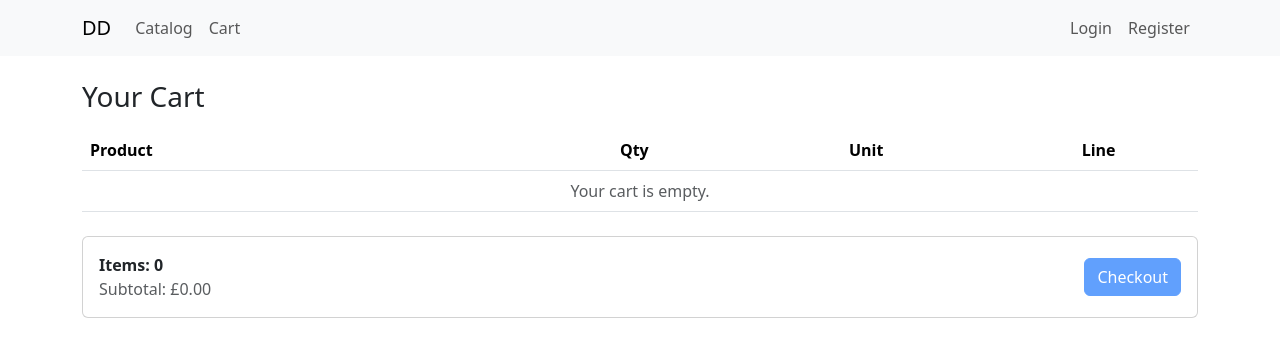
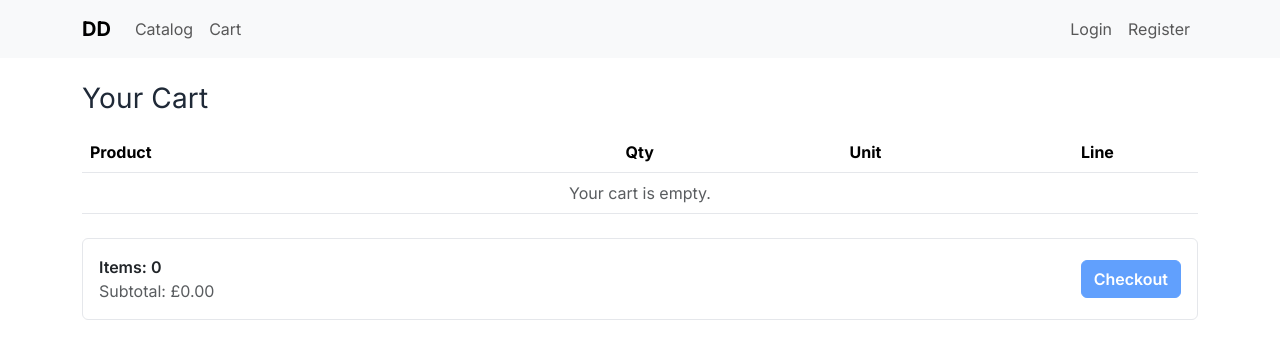
Before and after one commit to Chia-Codes/digital-downloads, a Django app: page /cart/ in a window 1280 px wide. Shown: the top 359 px of the page. Run offline with Django 5.2, Linux system fonts and the light colour scheme.

Commit message:
Add style.css and customise

```diff
--- /dev/null
+++ b/django-digital-downloads/static/css/style.css
@@ -0,0 +1,55 @@
+:root{
+  --dd-text: #1f2937;          /* neutral-800 */
+  --dd-muted: #6b7280;         /* neutral-500 */
+  --dd-brand: #0d6efd;         /* Bootstrap primary */
+  --dd-border: #e5e7eb;        /* neutral-200 */
+}
+
+/* Base font */
+html, body {
+  font-family: "Inter", system-ui, -apple-system, Segoe UI, Roboto, Arial, sans-serif;
+  color: var(--dd-text);
+}
+
+/* Headings */
+h1, h2, h3, h4, h5, h6 {
+  font-weight: 700;
+  letter-spacing: .15px;
+  line-height: 1.2;
+  margin-bottom: .5rem;
+}
+
+/* Body text & small print */
+p, li { line-height: 1.65; }
+.small, small { color: var(--dd-muted); }
+
+/* Links: hover*/
+a {
+  text-decoration: none;
+}
+a:hover, a:focus {
+  text-decoration: underline;
+  text-underline-offset: 2px;
+}
+
+/* Buttons */
+.btn { font-weight: 600; }
+
+/* Cards & tables */
+.card, .table, .list-group-item {
+  border-color: var(--dd-border) !important;
+}
+
+/* Navbar*/
+.navbar-brand { font-weight: 700; }
+
+/* Ring for inputs/buttons */
+.btn:focus, .form-control:focus, .form-select:focus {
+  box-shadow: 0 0 0 .2rem rgba(13,110,253,.15);
+}
+
+/* User dark mode */
+@media (prefers-color-scheme: dark) {
+  body { color: #e5e7eb; background:#0b0f16; }
+  .card, .table, .list-group-item { border-color: #1f2937 !important; }
+}
--- a/django-digital-downloads/templates/base.html
+++ b/django-digital-downloads/templates/base.html
@@ -8,6 +8,12 @@
       href="https://cdn.jsdelivr.net/npm/bootstrap@5.3.3/dist/css/bootstrap.min.css"
       rel="stylesheet"
     />
+    <!-- Google fonts-->
+     <link href="https://fonts.googleapis.com/css2?family=Inter:wght@400;600;700&display=swap" rel="stylesheet">
+
+     <!-- Custom CSS-->
+      {% load static %}
+      <link rel="stylesheet" href="{% static 'css/style.css' %}">
   </head>
   <body>
     <nav
```
